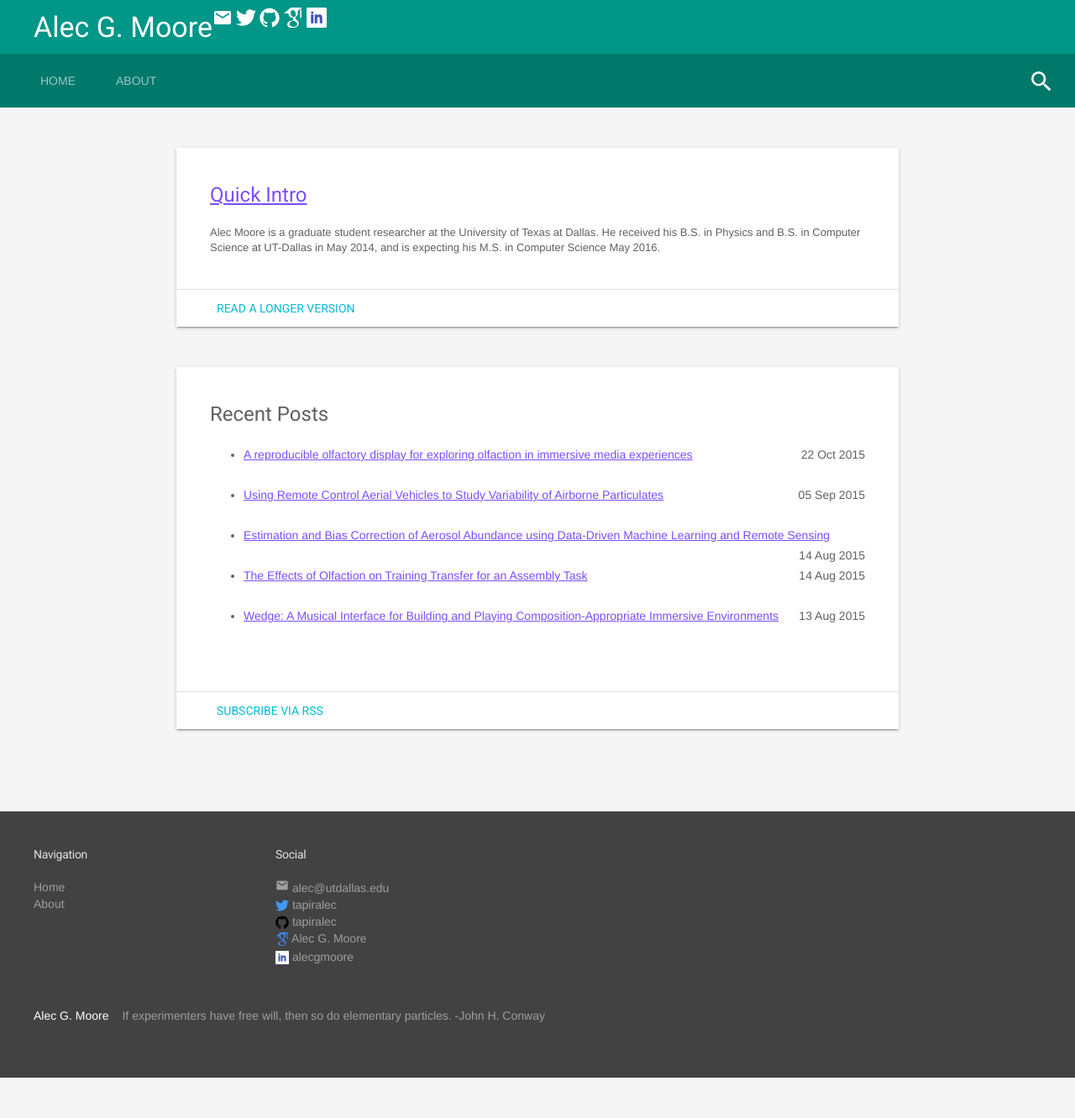
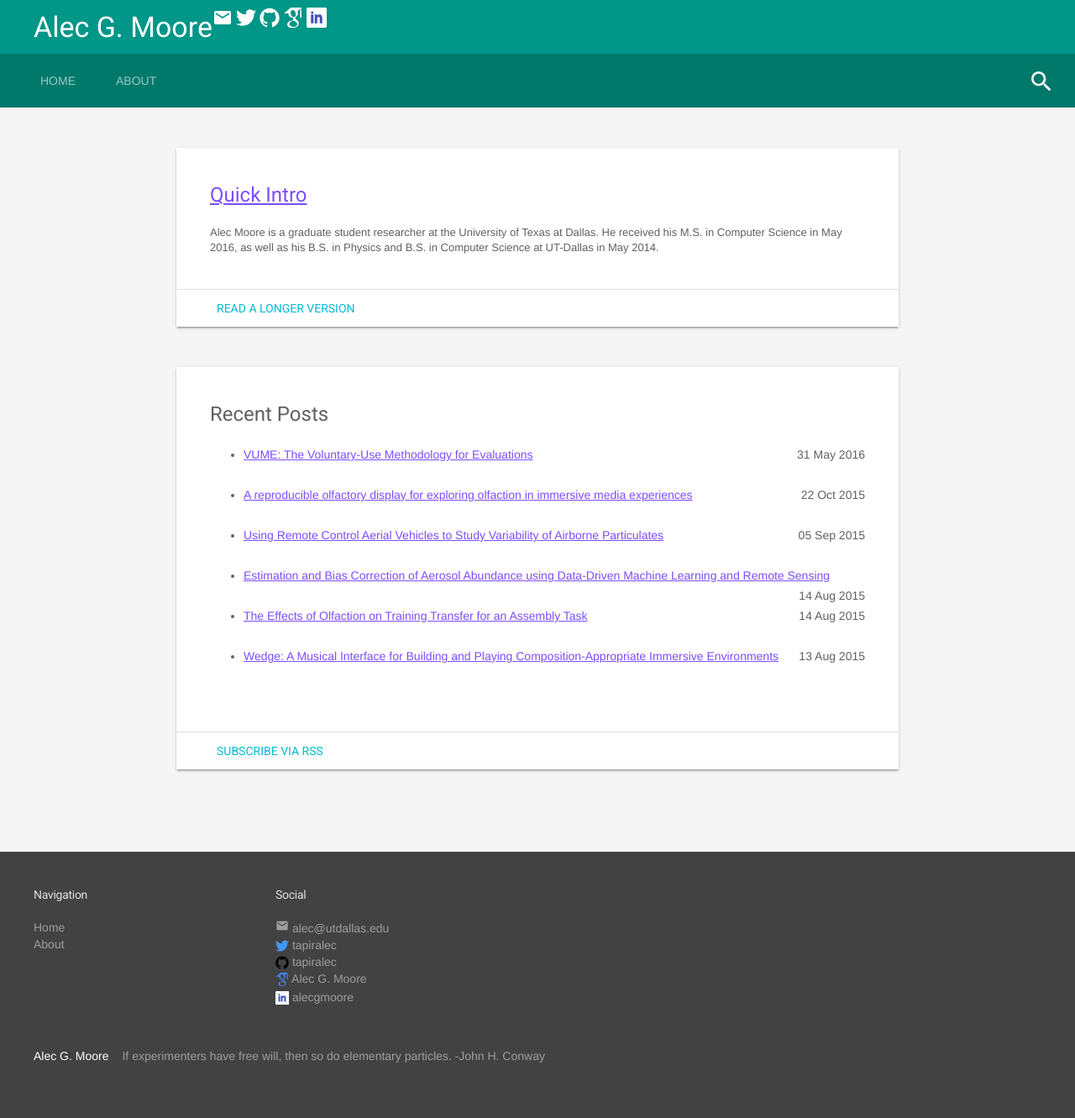
Before and after one commit to tapiralec/tapiralec.github.io, a Jekyll site: the page built from index.html, in a window 1280 px wide. Shown: the whole page at 84% size. Built offline with Jekyll 4.4.1, drawn with Linux system fonts in a browser that asks for light colours; Markdown is read by kramdown in place of the engine named in the settings; before the commit the page ends 1283 px from its top, so only the background shows below that.

Commit message:
Added VUME paper

```diff
--- a/_config.yml
+++ b/_config.yml
@@ -11,7 +11,7 @@ baseurl: "" # the subpath of your site, e.g. /blog/
 url: "https://tapiralec.github.io" # the base hostname & protocol for your site
 
 about_author_snippet: >
-  Alec Moore is a graduate student researcher at the University of Texas at Dallas. He received his B.S. in Physics and B.S. in Computer Science at UT-Dallas in May 2014, and is expecting his M.S. in Computer Science May 2016.
+  Alec Moore is a graduate student researcher at the University of Texas at Dallas. He received his M.S. in Computer Science in May 2016, as well as his B.S. in Physics and B.S. in Computer Science at UT-Dallas in May 2014.
 
 about_author_snippet_for_posts: >
   Expressed opinions do not represent those of any employers.
```
Also changed, not shown: _posts/2016-05-31-VUME.markdown (added, +13 -0 lines).
